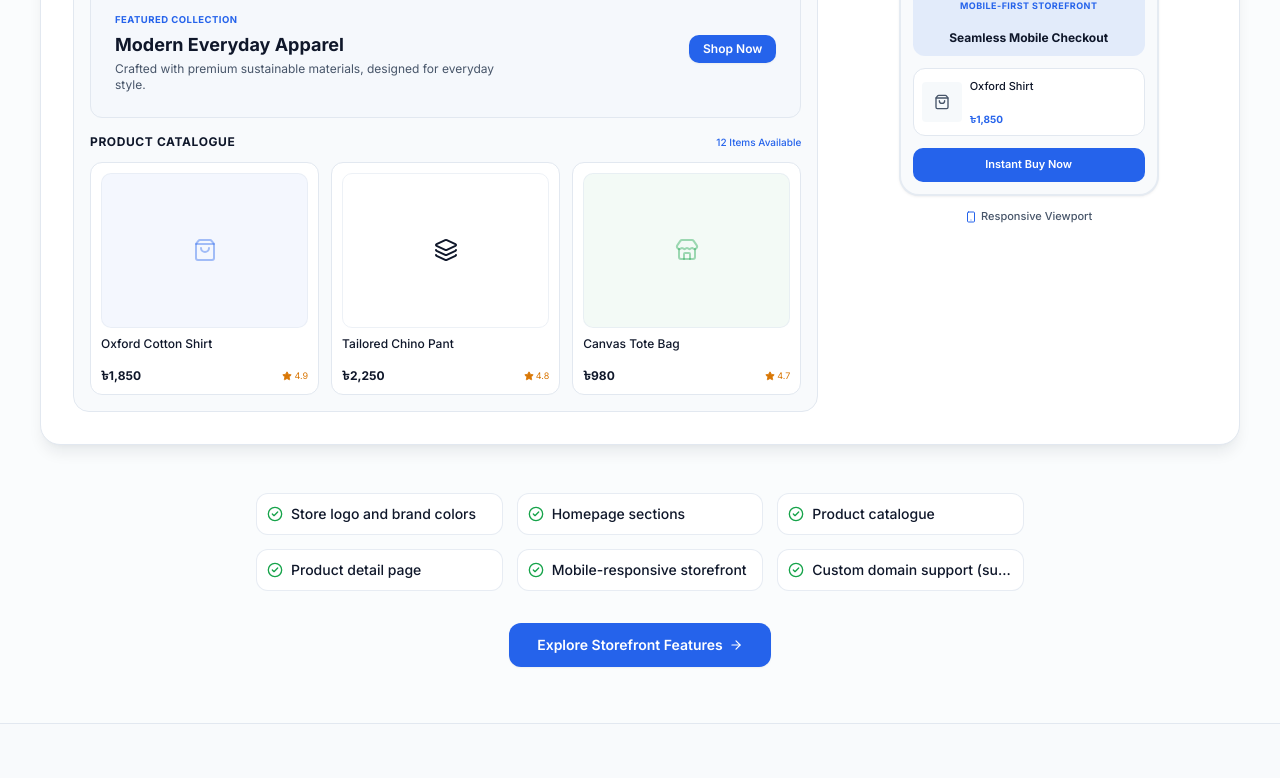
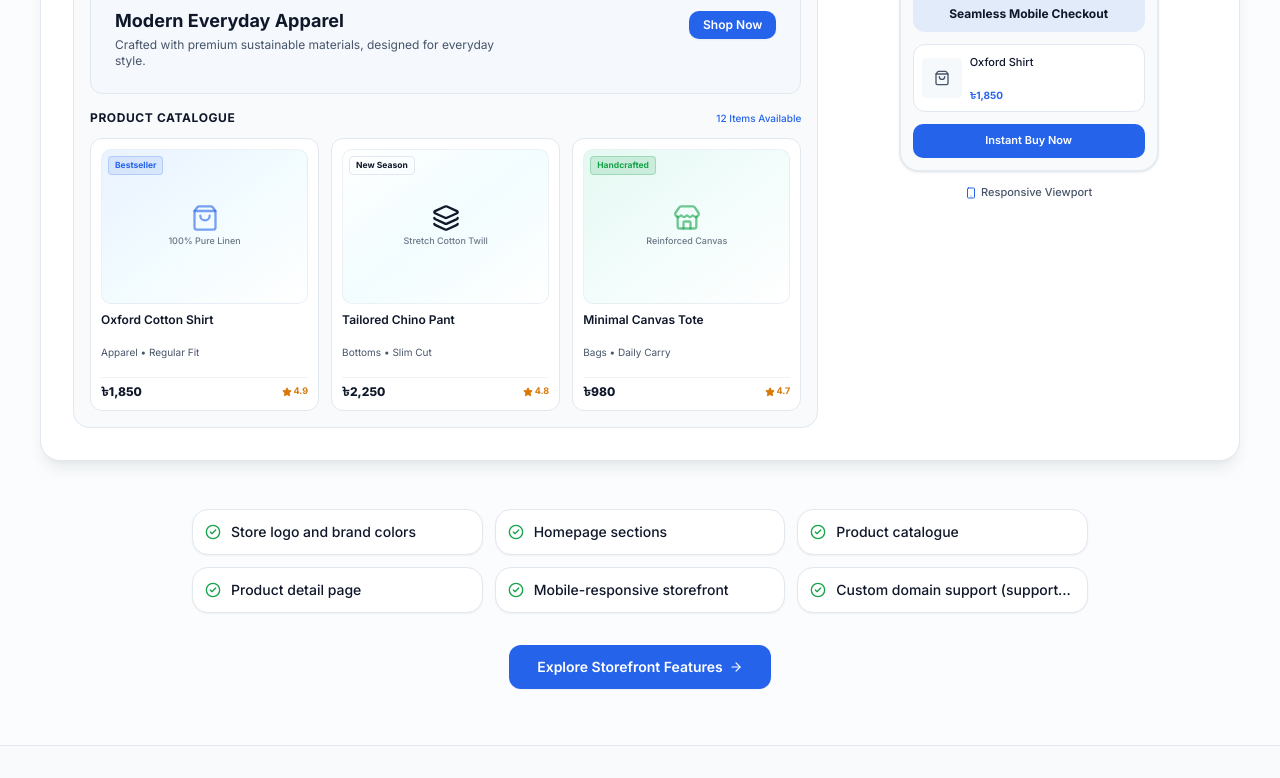
Before and after one commit to shoriful-webq/cartx-public-website, a Next.js app: page / in a window 1280 px wide. Shown: the part 2560-3338 px from the top of the page. Built offline with nearby package versions, Linux system fonts and the light colour scheme; no server answers.

Commit message:
full home page update

```diff
--- a/src/components/Home/create-store-section.tsx
+++ b/src/components/Home/create-store-section.tsx
@@ -202,19 +202,26 @@ export function CreateStoreSection({ className }: CreateStoreSectionProps) {
                 </div>
                 <div className="grid grid-cols-1 sm:grid-cols-3 gap-3">
                   {/* Product Card 1 */}
-                  <div className="rounded-lg border border-border bg-card p-2.5 flex flex-col justify-between">
-                    <div className="aspect-4/3 rounded-md bg-primary/5 border border-border/60 flex items-center justify-center mb-2">
-                      <ShoppingBag className="size-6 text-primary/40" />
+                  <div className="rounded-lg border border-border bg-card p-2.5 flex flex-col justify-between transition-all hover:border-primary/40 hover:shadow-xs">
+                    <div className="aspect-4/3 rounded-md bg-gradient-to-br from-blue-500/10 via-sky-400/5 to-transparent border border-border/60 flex flex-col items-center justify-center relative p-2 mb-2 select-none overflow-hidden">
+                      <span className="absolute top-1.5 left-1.5 rounded bg-primary/10 border border-primary/20 px-1.5 py-0.5 text-[8.5px] font-bold text-primary">
+                        Bestseller
+                      </span>
+                      <ShoppingBag className="size-7 text-primary/60 mb-0.5" />
+                      <span className="text-[9px] font-medium text-muted-foreground/80">
+                        100% Pure Linen
+                      </span>
                     </div>
                     <div>
-                      <p className="text-xs font-medium text-foreground truncate">
+                      <p className="text-xs font-semibold text-foreground truncate">
                         Oxford Cotton Shirt
                       </p>
-                      <div className="flex items-center justify-between mt-1">
-                        <span className="text-xs font-bold text-foreground">
+                      <p className="text-[10px] text-muted-foreground">Apparel • Regular Fit</p>
+                      <div className="flex items-center justify-between mt-1.5 pt-1.5 border-t border-border/50">
+                        <span className="text-xs font-extrabold text-foreground">
                           ৳1,850
                         </span>
-                        <div className="flex items-center text-[9px] text-warning">
+                        <div className="flex items-center text-[9px] font-bold text-warning">
                           <Star className="size-2.5 fill-current mr-0.5" />
                           <span>4.9</span>
                         </div>
@@ -223,19 +230,26 @@ export function CreateStoreSection({ className }: CreateStoreSectionProps) {
                   </div>
 
                   {/* Product Card 2 */}
-                  <div className="rounded-lg border border-border bg-card p-2.5 flex flex-col justify-between">
-                    <div className="aspect-4/3 rounded-md bg-secondary-accent/5 border border-border/60 flex items-center justify-center mb-2">
-                      <Layers className="size-6 text-secondary-accent/50" />
+                  <div className="rounded-lg border border-border bg-card p-2.5 flex flex-col justify-between transition-all hover:border-primary/40 hover:shadow-xs">
+                    <div className="aspect-4/3 rounded-md bg-gradient-to-br from-secondary-accent/15 via-cyan-400/5 to-transparent border border-border/60 flex flex-col items-center justify-center relative p-2 mb-2 select-none overflow-hidden">
+                      <span className="absolute top-1.5 left-1.5 rounded bg-secondary-accent/20 border border-secondary-accent/30 px-1.5 py-0.5 text-[8.5px] font-bold text-secondary-accent">
+                        New Season
+                      </span>
+                      <Layers className="size-7 text-secondary-accent/70 mb-0.5" />
+                      <span className="text-[9px] font-medium text-muted-foreground/80">
+                        Stretch Cotton Twill
+                      </span>
                     </div>
                     <div>
-                      <p className="text-xs font-medium text-foreground truncate">
+                      <p className="text-xs font-semibold text-foreground truncate">
                         Tailored Chino Pant
                       </p>
-                      <div className="flex items-center justify-between mt-1">
-                        <span className="text-xs font-bold text-foreground">
+                      <p className="text-[10px] text-muted-foreground">Bottoms • Slim Cut</p>
+                      <div className="flex items-center justify-between mt-1.5 pt-1.5 border-t border-border/50">
+                        <span className="text-xs font-extrabold text-foreground">
                           ৳2,250
                         </span>
-                        <div className="flex items-center text-[9px] text-warning">
+                        <div className="flex items-center text-[9px] font-bold text-warning">
                           <Star className="size-2.5 fill-current mr-0.5" />
                           <span>4.8</span>
                         </div>
@@ -244,19 +258,26 @@ export function CreateStoreSection({ className }: CreateStoreSectionProps) {
                   </div>
 
                   {/* Product Card 3 */}
-                  <div className="rounded-lg border border-border bg-card p-2.5 flex flex-col justify-between">
-                    <div className="aspect-4/3 rounded-md bg-success/5 border border-border/60 flex items-center justify-center mb-2">
-                      <Store className="size-6 text-success/40" />
+                  <div className="rounded-lg border border-border bg-card p-2.5 flex flex-col justify-between transition-all hover:border-primary/40 hover:shadow-xs">
+                    <div className="aspect-4/3 rounded-md bg-gradient-to-br from-emerald-500/10 via-teal-400/5 to-transparent border border-border/60 flex flex-col items-center justify-center relative p-2 mb-2 select-none overflow-hidden">
+                      <span className="absolute top-1.5 left-1.5 rounded bg-success/15 border border-success/25 px-1.5 py-0.5 text-[8.5px] font-bold text-success">
+                        Handcrafted
+                      </span>
+                      <Store className="size-7 text-success/60 mb-0.5" />
+                      <span className="text-[9px] font-medium text-muted-foreground/80">
+                        Reinforced Canvas
+                      </span>
                     </div>
                     <div>
-                      <p className="text-xs font-medium text-foreground truncate">
-                        Canvas Tote Bag
+                      <p className="text-xs font-semibold text-foreground truncate">
+                        Minimal Canvas Tote
                       </p>
-                      <div className="flex items-center justify-between mt-1">
-                        <span className="text-xs font-bold text-foreground">
+                      <p className="text-[10px] text-muted-foreground">Bags • Daily Carry</p>
+                      <div className="flex items-center justify-between mt-1.5 pt-1.5 border-t border-border/50">
+                        <span className="text-xs font-extrabold text-foreground">
                           ৳980
                         </span>
-                        <div className="flex items-center text-[9px] text-warning">
+                        <div className="flex items-center text-[9px] font-bold text-warning">
                           <Star className="size-2.5 fill-current mr-0.5" />
                           <span>4.7</span>
                         </div>
@@ -335,11 +356,11 @@ export function CreateStoreSection({ className }: CreateStoreSectionProps) {
 
         {/* ── Feature Checklist & Central CTA ── */}
         <div className="flex flex-col items-center text-center">
-          <div className="grid grid-cols-1 sm:grid-cols-2 lg:grid-cols-3 gap-2.5 sm:gap-3.5 max-w-3xl mb-8 w-full">
+          <div className="grid grid-cols-1 sm:grid-cols-2 lg:grid-cols-3 gap-3 max-w-4xl mb-8 w-full">
             {showcaseFeatures.map((feature, idx) => (
               <div
                 key={idx}
-                className="flex items-center gap-2 text-left p-2.5 rounded-lg bg-card border border-border/80 text-xs sm:text-sm font-medium text-foreground min-w-0"
+                className="flex items-center gap-2.5 text-left p-3 rounded-xl bg-card border border-border shadow-xs text-xs sm:text-sm font-medium text-foreground min-w-0 transition-all hover:border-primary/30"
               >
                 <CheckCircle2 className="size-4 text-success shrink-0" />
                 <span className="truncate min-w-0">{feature}</span>
--- a/src/components/Home/faq-preview-section.tsx
+++ b/src/components/Home/faq-preview-section.tsx
@@ -115,7 +115,7 @@ export function FAQPreviewSection({ className }: FAQPreviewSectionProps) {
         />
 
         {/* ── Accessible Accordion Layout ── */}
-        <div className="max-w-3xl mx-auto space-y-3 mb-10 sm:mb-12">
+        <div className="max-w-4xl mx-auto space-y-3 mb-10 sm:mb-12">
           {FAQ_ITEMS.map((faq, idx) => {
             const isOpen = openIndex === idx;
             const contentId = `faq-answer-${faq.id}`;
--- a/src/components/Home/final-cta-section.tsx
+++ b/src/components/Home/final-cta-section.tsx
@@ -32,7 +32,7 @@ export function FinalCTASection({ className }: FinalCTASectionProps) {
       />
 
       <div className="container relative z-10">
-        <div className="max-w-3xl mx-auto text-center flex flex-col items-center">
+        <div className="max-w-4xl mx-auto text-center flex flex-col items-center">
           {/* Eyebrow Pill */}
           <div className="inline-flex items-center gap-1.5 rounded-full border border-primary/30 bg-primary/15 px-3.5 py-1 text-[10px] font-bold uppercase tracking-widest text-sky-300 mb-4 select-none">
             <Rocket className="size-3 text-secondary-accent shrink-0" />
@@ -46,7 +46,7 @@ export function FinalCTASection({ className }: FinalCTASectionProps) {
           </h2>
 
           {/* Supporting Copy */}
-          <p className="text-base sm:text-lg text-slate-300 leading-relaxed max-w-xl mx-auto mb-8">
+          <p className="text-base sm:text-lg text-slate-300 leading-relaxed max-w-2xl mx-auto mb-8">
             {t("finalCta.description")}
           </p>
 
--- a/src/components/Home/marketing-growth-section.tsx
+++ b/src/components/Home/marketing-growth-section.tsx
@@ -143,7 +143,7 @@ export function MarketingGrowthSection({
         </div>
 
         {/* ── Centralized Factual Accuracy Notice ── */}
-        <div className="max-w-3xl mx-auto rounded-xl border border-border bg-card/60 p-3.5 sm:p-4 text-center mb-8">
+        <div className="max-w-4xl mx-auto rounded-xl border border-border bg-card/60 p-3.5 sm:p-4 text-center mb-8">
           <p className="text-xs text-muted-foreground leading-relaxed">
             {t("marketingGrowth.accuracyNotice")}
           </p>
--- a/src/components/Home/payments-delivery-section.tsx
+++ b/src/components/Home/payments-delivery-section.tsx
@@ -283,7 +283,7 @@ export function PaymentsDeliverySection({
         </div>
 
         {/* ── Centralized Factual Accuracy Notice ── */}
-        <div className="max-w-3xl mx-auto rounded-xl border border-border bg-card/60 p-3.5 sm:p-4 text-center mb-8">
+        <div className="max-w-4xl mx-auto rounded-xl border border-border bg-card/60 p-3.5 sm:p-4 text-center mb-8">
           <p className="text-xs text-muted-foreground leading-relaxed">
             {t("paymentsDelivery.accuracyNotice")}
           </p>
--- a/src/components/Home/problem-solution-section.tsx
+++ b/src/components/Home/problem-solution-section.tsx
@@ -106,7 +106,7 @@ export function ProblemSolutionSection({
         </div>
 
         {/* ── 3. Solution Statement Banner / Footer Block ── */}
-        <div className="relative rounded-xl sm:rounded-2xl border border-primary/25 bg-primary/[0.04] p-5 sm:p-6 lg:p-7 shadow-xs max-w-3xl mx-auto text-center">
+        <div className="relative rounded-xl sm:rounded-2xl border border-primary/25 bg-primary/[0.04] p-5 sm:p-6 lg:p-7 shadow-xs max-w-4xl mx-auto text-center">
           <div className="flex flex-col sm:flex-row items-center justify-center gap-3 sm:gap-3.5">
             <div className="size-8 rounded-full bg-primary/10 text-primary flex items-center justify-center shrink-0">
               <Layers className="size-4 text-secondary-accent" />
--- a/src/components/Home/theme-templates-section.tsx
+++ b/src/components/Home/theme-templates-section.tsx
@@ -27,6 +27,9 @@ interface ThemeItem {
   badgeColor: string;
   accentGradient: string;
   tagline: string;
+  sampleItem: string;
+  samplePrice: string;
+  sampleTag: string;
   paletteDots: string[];
 }
 
@@ -41,6 +44,9 @@ const THEME_PREVIEWS: ThemeItem[] = [
     badgeColor: "text-primary",
     accentGradient: "from-blue-500/20 via-sky-400/10 to-transparent",
     tagline: "Editorial & Apparel",
+    sampleItem: "Linen Blazer",
+    samplePrice: "৳2,450",
+    sampleTag: "New Season",
     paletteDots: ["bg-slate-900", "bg-blue-600", "bg-amber-100"],
   },
   {
@@ -53,6 +59,9 @@ const THEME_PREVIEWS: ThemeItem[] = [
     badgeColor: "text-secondary-accent",
     accentGradient: "from-sky-500/20 via-cyan-400/10 to-transparent",
     tagline: "Tech & Specs",
+    sampleItem: "Pro ANC Pods",
+    samplePrice: "৳4,800",
+    sampleTag: "Hi-Res Audio",
     paletteDots: ["bg-slate-950", "bg-sky-500", "bg-emerald-400"],
   },
   {
@@ -65,6 +74,9 @@ const THEME_PREVIEWS: ThemeItem[] = [
     badgeColor: "text-rose-600 dark:text-rose-400",
     accentGradient: "from-rose-500/20 via-pink-400/10 to-transparent",
     tagline: "Beauty & Wellness",
+    sampleItem: "Botanical Serum",
+    samplePrice: "৳1,650",
+    sampleTag: "100% Organic",
     paletteDots: ["bg-rose-950", "bg-rose-400", "bg-pink-100"],
   },
   {
@@ -77,6 +89,9 @@ const THEME_PREVIEWS: ThemeItem[] = [
     badgeColor: "text-emerald-600 dark:text-emerald-400",
     accentGradient: "from-emerald-500/20 via-teal-400/10 to-transparent",
     tagline: "Organic & Pantry",
+    sampleItem: "Farm Fresh Box",
+    samplePrice: "৳650",
+    sampleTag: "Same-Day",
     paletteDots: ["bg-emerald-950", "bg-emerald-500", "bg-lime-200"],
   },
 ];
@@ -123,7 +138,7 @@ export function ThemeTemplatesSection({ className }: ThemeTemplatesSectionProps)
             return (
               <div
                 key={theme.id}
-                className="group relative rounded-xl border border-border bg-card p-4 sm:p-5 shadow-xs transition-all duration-200 hover:border-primary/40 hover:shadow-card flex flex-col justify-between"
+                className="group relative rounded-xl border border-border bg-card p-4 sm:p-5 shadow-xs transition-all duration-200 hover:border-primary/40 hover:shadow-card flex flex-col justify-between h-full"
               >
                 <div>
                   {/* Theme Thumbnail / Storefront Preview Mockup */}
@@ -176,27 +191,36 @@ export function ThemeTemplatesSection({ className }: ThemeTemplatesSectionProps)
                       </div>
 
                       {/* Visual Hero Mockup Banner */}
-                      <div className="relative rounded-md bg-card/90 border border-border/60 p-2 text-center my-1">
-                        <p className="text-[9px] font-extrabold text-foreground tracking-tight">
+                      <div className="relative rounded-md bg-card/90 border border-border/60 p-2 text-center my-1 shadow-2xs">
+                        <p className="text-[9.5px] font-extrabold text-foreground tracking-tight">
                           {theme.tagline}
                         </p>
-                        <div className="flex items-center justify-center gap-1 mt-1">
-                          <span className="h-1 w-8 rounded-full bg-primary/40" />
-                          <span className="h-1 w-4 rounded-full bg-border" />
+                        <div className="flex items-center justify-center gap-1.5 mt-0.5">
+                          <span className="text-[8px] font-semibold text-primary bg-primary/10 px-1 rounded">
+                            {theme.sampleTag}
+                          </span>
                         </div>
                       </div>
 
                       {/* Mini Product Cards Grid Simulation */}
                       <div className="relative grid grid-cols-2 gap-1.5">
-                        <div className="rounded border border-border/60 bg-card p-1 text-[8px]">
-                          <div className="h-4 rounded bg-muted/60 mb-1" />
-                          <div className="h-1.5 w-3/4 rounded bg-foreground/40 mb-0.5" />
-                          <div className="h-1.5 w-1/2 rounded bg-primary/50" />
+                        <div className="rounded border border-border/60 bg-card p-1 text-[8px] flex flex-col justify-between">
+                          <div className="h-5 rounded bg-primary/10 flex items-center justify-center text-[7.5px] font-bold text-primary mb-0.5">
+                            {theme.sampleItem}
+                          </div>
+                          <div className="flex items-center justify-between pt-0.5 border-t border-border/40">
+                            <span className="font-bold text-foreground text-[8px]">{theme.samplePrice}</span>
+                            <span className="text-[7px] text-success font-semibold">In Stock</span>
+                          </div>
                         </div>
-                        <div className="rounded border border-border/60 bg-card p-1 text-[8px]">
-                          <div className="h-4 rounded bg-muted/60 mb-1" />
-                          <div className="h-1.5 w-3/4 rounded bg-foreground/40 mb-0.5" />
-                          <div className="h-1.5 w-1/2 rounded bg-primary/50" />
+                        <div className="rounded border border-border/60 bg-card p-1 text-[8px] flex flex-col justify-between">
+                          <div className="h-5 rounded bg-muted/60 flex items-center justify-center text-[7.5px] font-medium text-muted-foreground mb-0.5">
+                            Featured
+                          </div>
+                          <div className="flex items-center justify-between pt-0.5 border-t border-border/40">
+                            <span className="font-bold text-foreground text-[8px]">New</span>
+                            <span className="text-[7px] text-primary font-semibold">Buy</span>
+                          </div>
                         </div>
                       </div>
                     </div>
```
Also changed, not shown: src/components/Home/business-insights-section.tsx (+29 -7 lines), src/components/Home/demo-store-showcase-section.tsx (+19 -18 lines), src/components/Home/order-inventory-section.tsx (+17 -1 lines), src/components/Home/pricing-preview-section.tsx (+31 -7 lines), src/components/Home/white-label-apps-section.tsx (+27 -5 lines).
